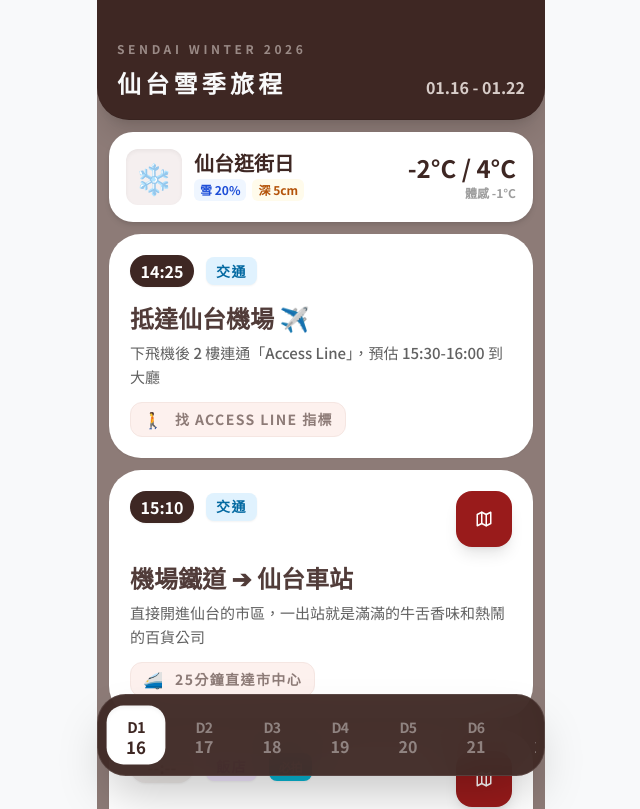
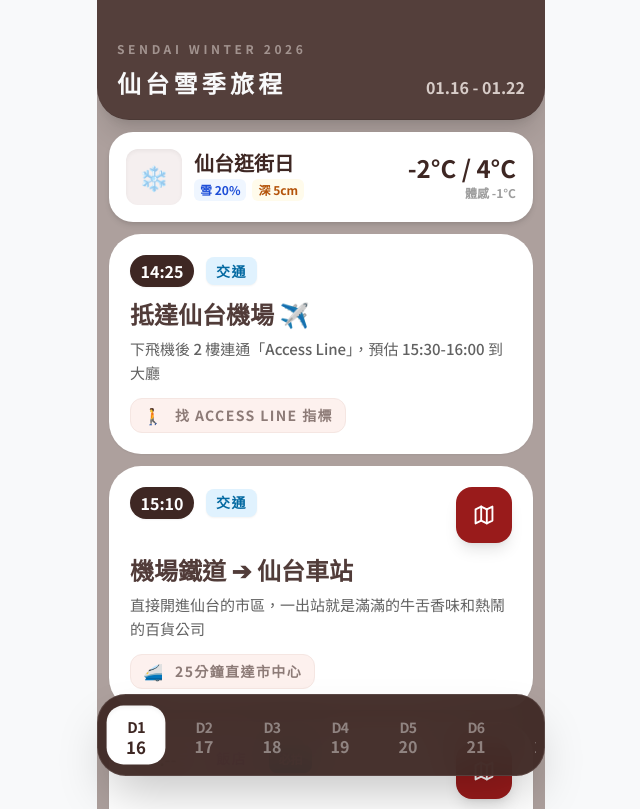
Before and after one commit to naomichiang/sendai-snow-2026, a React (Vite) app: page / in a window 1280 px wide. Shown: the top 809 px of the page, without its empty margins (319-959 px from the left). Built offline with nearby package versions, Linux system fonts and the light colour scheme.

Commit message:
調整mapicon大小跟背景色

```diff
--- a/App.tsx
+++ b/App.tsx
@@ -12,9 +12,9 @@ const App: React.FC = () => {
   const currentDayWeather = typeof selectedDay === 'number' ? WEATHER_DATA[selectedDay] : null;
 
   return (
-    <div className="max-w-md mx-auto bg-[#8D7B77] min-h-screen relative pb-32 transition-colors duration-500 overflow-x-hidden">
+    <div className="max-w-md mx-auto bg-[#8D7B77]/70 min-h-screen relative pb-32 transition-colors duration-500 overflow-x-hidden">
       {/* Header - Tightened */}
-      <header className="px-5 py-5 pt-10 bg-[#3E2723] text-[#F8F9FA] rounded-b-[2rem] shadow-xl border-b border-black/10">
+      <header className="px-5 py-5 pt-10 bg-[#3E2723]/80 text-[#F8F9FA] rounded-b-[2rem] shadow-xl border-b border-black/10">
         <div className="flex justify-between items-end">
           <div>
             <p className="text-[12px] opacity-60 mb-2 tracking-[0.3em] font-black text-[#D7CCC8]">SENDAI WINTER 2026</p>
@@ -35,7 +35,7 @@ const App: React.FC = () => {
             <div className="bg-white rounded-[1.5rem] p-4 shadow-md border border-white/40 mb-3">
               <div className="flex items-center justify-between">
                 <div className="flex items-center gap-3">
-                  <div className="w-14 h-14 bg-[#F5EFEF] rounded-xl flex items-center justify-center text-3xl shadow-inner">❄️</div>
+                  <div className="w-14 h-14 bg-[#F5EFEF] rounded-xl flex items-center justify-center text-2xl shadow-inner">❄️</div>
                   <div>
                     <h2 className="text-xl font-black text-[#3E2723] leading-none">{currentDay.location}</h2>
                     <div className="flex gap-1.5 mt-1.5">
@@ -57,7 +57,7 @@ const App: React.FC = () => {
                 <div key={i} className={`bg-white rounded-[2rem] p-5 shadow-sm border border-white/20 transition-all active:scale-[0.99] ${spot.category === '交通' ? 'bg-[#FDFCFB]' : ''}`}>
 
                   {/* Header Row: Combined Time, Tags and Nav Button */}
-                  <div className="flex items-start justify-between mb-4 gap-2">
+                  <div className="flex items-start justify-between mb-3 gap-2">
                     <div className="flex flex-wrap gap-3 items-center">
                       {/* Time Badge - Moved here to eliminate left column */}
                       <span className={`text-[16px] font-black h-8 min-w-[64px] flex items-center justify-center px-2 rounded-2xl shadow-sm ${spot.category === '交通' ? 'bg-[#3E2723] text-white' : 'bg-[#EFEBE9] text-[#5D4037]'}`}>
@@ -83,7 +83,9 @@ const App: React.FC = () => {
                         className="flex-shrink-0 w-14 h-14 bg-red-800 text-white flex items-center justify-center rounded-2xl shadow-lg active:shadow-sm transition-all hover:bg-[#4E342E]"
                         aria-label="導航"
                       >
+                      <div className="transform scale-125">
                         <Icons.Map />
+                      </div>
                       </a>
                     )}
                   </div>
```
